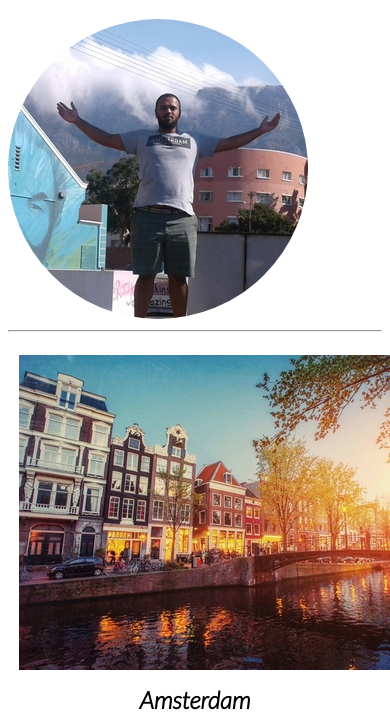
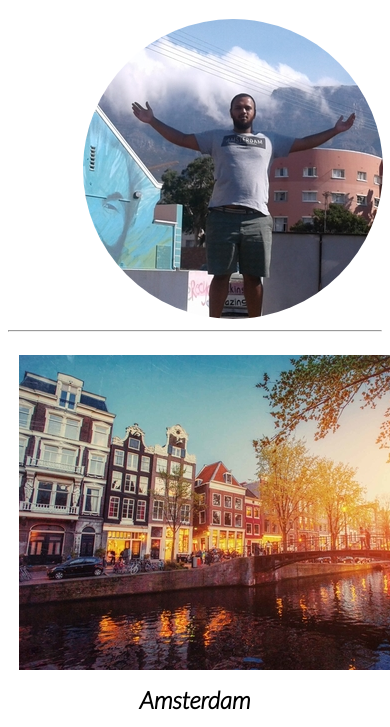
Before and after one commit to MichaelCDavids/basic-webpage, a plain HTML site: page index.html in a window 390 px wide. Shown: the part 91-818 px from the top of the page. Drawn offline with nearby package versions, Linux system fonts and the light colour scheme.

Commit message:
made header section responsive

```diff
--- a/css/custom.css
+++ b/css/custom.css
@@ -82,6 +82,9 @@ th, td{
 @media only screen and (min-width: 200px) {
   .header{
     display: block;
+  }
+  .header img{
+    margin-left: 20%;
   }
   .city img {
     margin:0 auto;
```
